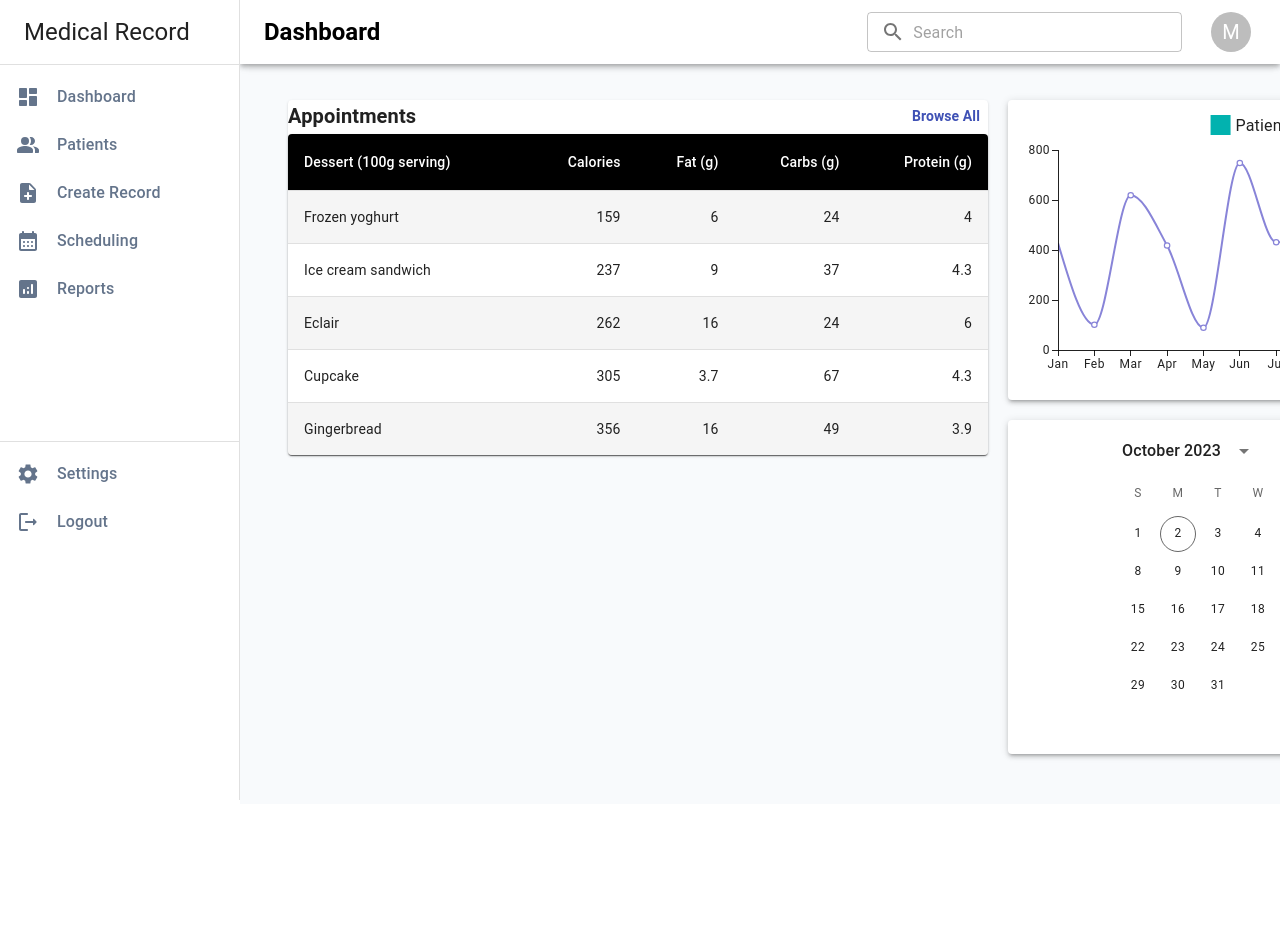
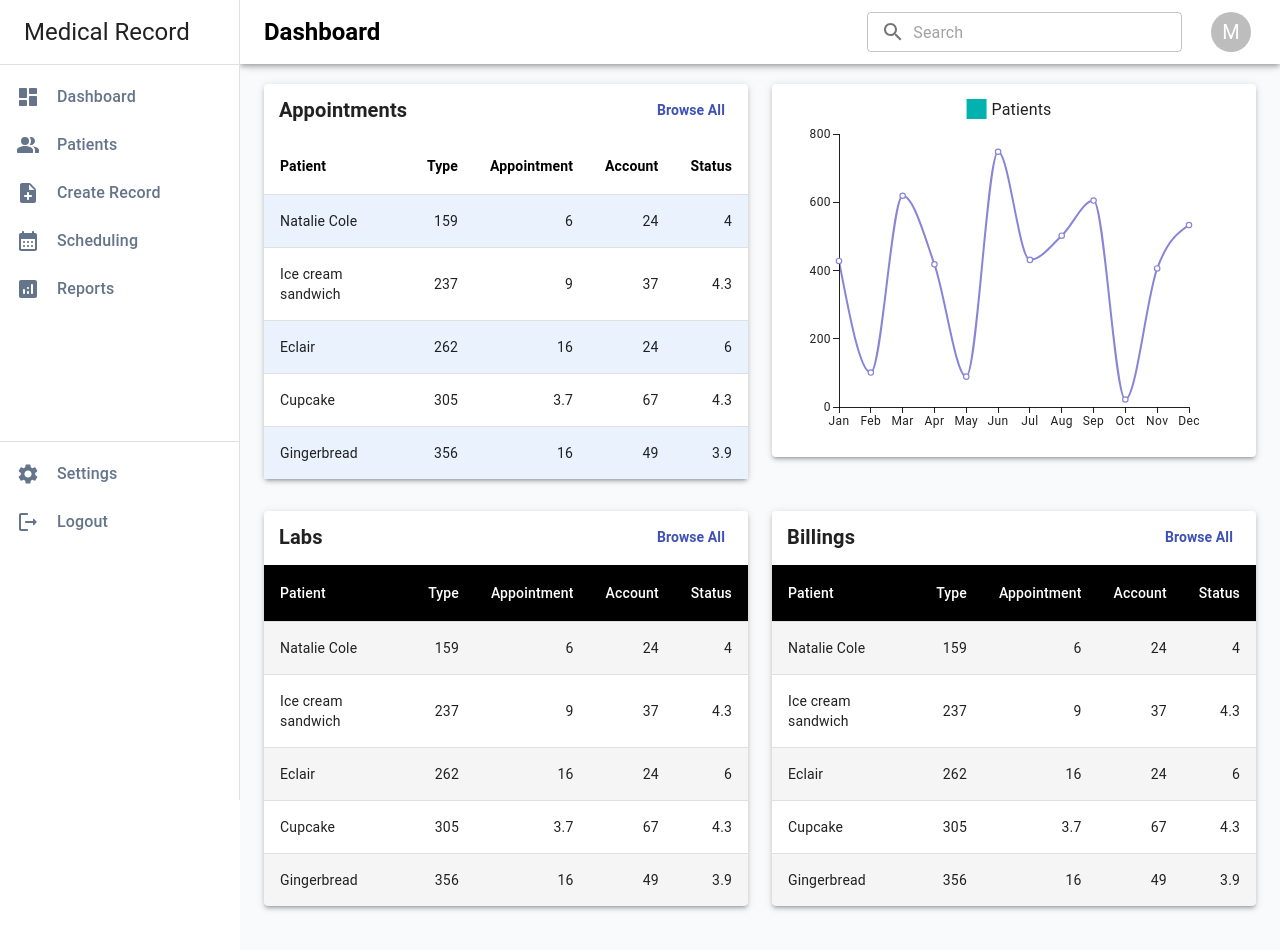
Before and after one commit to absolemlee/medical-record, a Next.js app: page /doctor in a window 1280 px wide. Shown: the top 950 px of the page. Before the commit the page ends 804 px from the top, so only its background shows below. Built offline with nearby package versions, Linux system fonts and the light colour scheme.

Commit message:
add tables in doctor dashboard and their styles

```diff
--- /dev/null
+++ b/app/components/doctor/AppointmentTable.tsx
@@ -0,0 +1,85 @@
+"use client"
+import React from 'react'
+import Table from '@mui/material/Table';
+import Paper from '@mui/material/Table';
+import TableBody from '@mui/material/TableBody';
+import TableCell, { tableCellClasses } from '@mui/material/TableCell';
+import TableContainer from '@mui/material/TableContainer';
+import TableHead from '@mui/material/TableHead';
+import TableRow from '@mui/material/TableRow';
+import { styled } from '@mui/material/styles';
+
+const StyledTableCell = styled(TableCell)(({ theme }) => ({
+  [`&.${tableCellClasses.head}`]: {
+    // backgroundColor: theme.palette.common.black,
+    color: theme.palette.common.black,
+    fontWeight: 'bold'
+  },
+  [`&.${tableCellClasses.body}`]: {
+    fontSize: 14,
+  },
+}));
+
+const StyledTableRow = styled(TableRow)(({ theme }) => ({
+  '&:nth-of-type(odd)': {
+    // backgroundColor: theme.palette.action.hover,
+    backgroundColor: "#eaf2fe"
+    // backgroundColor: "#e5ccff"
+  },
+  // hide last border
+  '&:last-child td, &:last-child th': {
+    border: 0,
+  },
+}));
+
+
+function createData(
+  name: string,
+  calories: number,
+  fat: number,
+  carbs: number,
+  protein: number,
+) {
+  return { name, calories, fat, carbs, protein };
+}
+
+const rows = [
+  createData('Natalie Cole', 159, 6.0, 24, 4.0),
+  createData('Ice cream sandwich', 237, 9.0, 37, 4.3),
+  createData('Eclair', 262, 16.0, 24, 6.0),
+  createData('Cupcake', 305, 3.7, 67, 4.3),
+  createData('Gingerbread', 356, 16.0, 49, 3.9),
+];
+
+const AppointmentTable = () => {
+  return (
+    <TableContainer component={Paper}>
+      <Table sx={{ minWidth: 100 }} aria-label="customized table">
+        <TableHead>
+          <TableRow>
+            <StyledTableCell>Patient</StyledTableCell>
+            <StyledTableCell align="right">Type</StyledTableCell>
+            <StyledTableCell align="right">Appointment</StyledTableCell>
+            <StyledTableCell align="right">Account</StyledTableCell>
+            <StyledTableCell align="right">Status</StyledTableCell>
+          </TableRow>
+        </TableHead>
+        <TableBody>
+          {rows.map((row) => (
+            <StyledTableRow key={row.name}>
+              <StyledTableCell component="th" scope="row">
+                {row.name}
+              </StyledTableCell>
+              <StyledTableCell align="right">{row.calories}</StyledTableCell>
+              <StyledTableCell align="right">{row.fat}</StyledTableCell>
+              <StyledTableCell align="right">{row.carbs}</StyledTableCell>
+              <StyledTableCell align="right">{row.protein}</StyledTableCell>
+            </StyledTableRow>
+          ))}
+        </TableBody>
+      </Table>
+    </TableContainer>
+  )
+}
+
+export default AppointmentTable
--- /dev/null
+++ b/app/components/doctor/BillingTable.tsx
@@ -0,0 +1,82 @@
+"use client"
+import React from 'react'
+import Table from '@mui/material/Table';
+import Paper from '@mui/material/Table';
+import TableBody from '@mui/material/TableBody';
+import TableCell, { tableCellClasses } from '@mui/material/TableCell';
+import TableContainer from '@mui/material/TableContainer';
+import TableHead from '@mui/material/TableHead';
+import TableRow from '@mui/material/TableRow';
+import { styled } from '@mui/material/styles';
+
+const StyledTableCell = styled(TableCell)(({ theme }) => ({
+  [`&.${tableCellClasses.head}`]: {
+    backgroundColor: theme.palette.common.black,
+    color: theme.palette.common.white,
+  },
+  [`&.${tableCellClasses.body}`]: {
+    fontSize: 14,
+  },
+}));
+
+const StyledTableRow = styled(TableRow)(({ theme }) => ({
+  '&:nth-of-type(odd)': {
+    backgroundColor: theme.palette.action.hover,
+  },
+  // hide last border
+  '&:last-child td, &:last-child th': {
+    border: 0,
+  },
+}));
+
+
+function createData(
+  name: string,
+  calories: number,
+  fat: number,
+  carbs: number,
+  protein: number,
+) {
+  return { name, calories, fat, carbs, protein };
+}
+
+const rows = [
+  createData('Natalie Cole', 159, 6.0, 24, 4.0),
+  createData('Ice cream sandwich', 237, 9.0, 37, 4.3),
+  createData('Eclair', 262, 16.0, 24, 6.0),
+  createData('Cupcake', 305, 3.7, 67, 4.3),
+  createData('Gingerbread', 356, 16.0, 49, 3.9),
+];
+
+const BillingTable = () => {
+  return (
+    <TableContainer component={Paper}>
+      <Table sx={{ minWidth: 100 }} aria-label="customized table">
+        <TableHead>
+          <TableRow>
+            <StyledTableCell>Patient</StyledTableCell>
+            <StyledTableCell align="right">Type</StyledTableCell>
+            <StyledTableCell align="right">Appointment</StyledTableCell>
+            <StyledTableCell align="right">Account</StyledTableCell>
+            <StyledTableCell align="right">Status</StyledTableCell>
+          </TableRow>
+        </TableHead>
+        <TableBody>
+          {rows.map((row) => (
+            <StyledTableRow key={row.name}>
+              <StyledTableCell component="th" scope="row">
+                {row.name}
+              </StyledTableCell>
+              <StyledTableCell align="right">{row.calories}</StyledTableCell>
+              <StyledTableCell align="right">{row.fat}</StyledTableCell>
+              <StyledTableCell align="right">{row.carbs}</StyledTableCell>
+              <StyledTableCell align="right">{row.protein}</StyledTableCell>
+            </StyledTableRow>
+          ))}
+        </TableBody>
+      </Table>
+    </TableContainer>
+  )
+}
+
+export default BillingTable
--- a/app/components/doctor/Chart.tsx
+++ b/app/components/doctor/Chart.tsx
@@ -15,8 +15,8 @@ const Chart = () => {
 
   return (
     <LineChart
-      width={500}
-      height={300}
+      width={450}
+      height={373}
       series={[
         { data: uData, label: 'Patients' },
       ]}
--- /dev/null
+++ b/app/components/doctor/LabTable.tsx
@@ -0,0 +1,82 @@
+"use client"
+import React from 'react'
+import Table from '@mui/material/Table';
+import Paper from '@mui/material/Table';
+import TableBody from '@mui/material/TableBody';
+import TableCell, { tableCellClasses } from '@mui/material/TableCell';
+import TableContainer from '@mui/material/TableContainer';
+import TableHead from '@mui/material/TableHead';
+import TableRow from '@mui/material/TableRow';
+import { styled } from '@mui/material/styles';
+
+const StyledTableCell = styled(TableCell)(({ theme }) => ({
+  [`&.${tableCellClasses.head}`]: {
+    backgroundColor: theme.palette.common.black,
+    color: theme.palette.common.white,
+  },
+  [`&.${tableCellClasses.body}`]: {
+    fontSize: 14,
+  },
+}));
+
+const StyledTableRow = styled(TableRow)(({ theme }) => ({
+  '&:nth-of-type(odd)': {
+    backgroundColor: theme.palette.action.hover,
+  },
+  // hide last border
+  '&:last-child td, &:last-child th': {
+    border: 0,
+  },
+}));
+
+
+function createData(
+  name: string,
+  calories: number,
+  fat: number,
+  carbs: number,
+  protein: number,
+) {
+  return { name, calories, fat, carbs, protein };
+}
+
+const rows = [
+  createData('Natalie Cole', 159, 6.0, 24, 4.0),
+  createData('Ice cream sandwich', 237, 9.0, 37, 4.3),
+  createData('Eclair', 262, 16.0, 24, 6.0),
+  createData('Cupcake', 305, 3.7, 67, 4.3),
+  createData('Gingerbread', 356, 16.0, 49, 3.9),
+];
+
+const LabTable = () => {
+  return (
+    <TableContainer component={Paper}>
+      <Table sx={{ minWidth: 100 }} aria-label="customized table">
+        <TableHead>
+          <TableRow>
+            <StyledTableCell>Patient</StyledTableCell>
+            <StyledTableCell align="right">Type</StyledTableCell>
+            <StyledTableCell align="right">Appointment</StyledTableCell>
+            <StyledTableCell align="right">Account</StyledTableCell>
+            <StyledTableCell align="right">Status</StyledTableCell>
+          </TableRow>
+        </TableHead>
+        <TableBody>
+          {rows.map((row) => (
+            <StyledTableRow key={row.name}>
+              <StyledTableCell component="th" scope="row">
+                {row.name}
+              </StyledTableCell>
+              <StyledTableCell align="right">{row.calories}</StyledTableCell>
+              <StyledTableCell align="right">{row.fat}</StyledTableCell>
+              <StyledTableCell align="right">{row.carbs}</StyledTableCell>
+              <StyledTableCell align="right">{row.protein}</StyledTableCell>
+            </StyledTableRow>
+          ))}
+        </TableBody>
+      </Table>
+    </TableContainer>
+  )
+}
+
+export default LabTable
--- a/app/doctor/page.tsx
+++ b/app/doctor/page.tsx
@@ -1,80 +1,89 @@
-"use client"
 import React from 'react'
 import {
   AppBar,
   Container,
   Toolbar,
-  Box,
+  // Box,
   Menu,
   Typography,
   IconButton,
   MenuItem,
   Button,
-  Paper,
+  // Paper,
 }
   from '@mui/material'
 
-import Table from '@mui/material/Table';
-import TableBody from '@mui/material/TableBody';
-import TableCell, { tableCellClasses } from '@mui/material/TableCell';
-import TableContainer from '@mui/material/TableContainer';
-import TableHead from '@mui/material/TableHead';
-import TableRow from '@mui/material/TableRow';
+import Grid from '@mui/material/Grid';
+import Paper from '@mui/material/Paper';
+import Box from '@mui/material/Box';
 
 import Chart from '../components/doctor/Chart';
 import Calendar from '../components/doctor/Calendar';
+import AppointmentTable from '../components/doctor/AppointmentTable';
+import LabTable from '../components/doctor/LabTable';
+import BillingTable from '../components/doctor/BillingTable';
 
-import { styled } from '@mui/material/styles';
-
-const StyledTableCell = styled(TableCell)(({ theme }) => ({
-  [`&.${tableCellClasses.head}`]: {
-    backgroundColor: theme.palette.common.black,
-    color: theme.palette.common.white,
-  },
-  [`&.${tableCellClasses.body}`]: {
-    fontSize: 14,
-  },
-}));
-
-const StyledTableRow = styled(TableRow)(({ theme }) => ({
-  '&:nth-of-type(odd)': {
-    backgroundColor: theme.palette.action.hover,
-  },
-  // hide last border
-  '&:last-child td, &:last-child th': {
-    border: 0,
-  },
-}));
-
-
-function createData(
-  name: string,
-  calories: number,
-  fat: number,
-  carbs: number,
-  protein: number,
-) {
-  return { name, calories, fat, carbs, protein };
-}
-
-const rows = [
-  createData('Frozen yoghurt', 159, 6.0, 24, 4.0),
-  createData('Ice cream sandwich', 237, 9.0, 37, 4.3),
-  createData('Eclair', 262, 16.0, 24, 6.0),
-  createData('Cupcake', 305, 3.7, 67, 4.3),
-  createData('Gingerbread', 356, 16.0, 49, 3.9),
-];
 
 const DoctorDashboard = () => {
 
   return (
-    <Container sx={{ display: 'flex', bgcolor: '#F8FAFC', padding: '20px 0px 50px' }}>
-      <Container
-        // component="main"
-        sx={{ display: 'flex', columnGap: '20px', mt: 2 }}
-      >
-        <Box sx={{ flexGrow: 2 }}>
-          <Paper>
+    <Container sx={{ display: 'flex', bgcolor: '#F8FAFC', padding: '20px 0 50px 0', justifyContent: 'space-around' }}>
+      <Box sx={{ width: '100%' }}>
+        <Grid container rowSpacing={1} columnSpacing={{ xs: 1, sm: 2, md: 3 }}>
+          <Grid item xs={6}>
+            <Paper elevation={3} sx={{ mb: 3 }}>
+              <Box sx={{ display: 'flex', justifyContent: 'space-between', padding: '10px 15px' }}>
+                <Typography variant="h6" sx={{ fontWeight: 'bold' }}>
+                  Appointments
+                </Typography>
+                <Button>
+                  <Typography variant="subtitle2" sx={{ textTransform: 'capitalize', fontWeight: 'bold' }}>
+                    Browse all
+                  </Typography>
+                </Button>
+              </Box>
+              <AppointmentTable />
+            </Paper>
+          </Grid>
+          <Grid item xs={6}>
+            <Paper elevation={3} sx={{display: 'flex'}}>
+              <Chart />
+            </Paper>
+          </Grid>
+          <Grid item xs={6}>
+            <Paper elevation={3} sx={{ mb: 3 }}>
+              <Box sx={{ display: 'flex', justifyContent: 'space-between', padding: '10px 15px' }}>
+                <Typography variant="h6" sx={{ fontWeight: 'bold' }}>
+                  Labs
+                </Typography>
+                <Button>
+                  <Typography variant="subtitle2" sx={{ textTransform: 'capitalize', fontWeight: 'bold' }}>
+                    Browse all
+                  </Typography>
+                </Button>
+              </Box>
+              <LabTable />
+            </Paper>
+          </Grid>
+          <Grid item xs={6}>
+            <Paper elevation={3}>
+              <Box sx={{ display: 'flex', justifyContent: 'space-between', padding: '10px 15px' }}>
+                <Typography variant="h6" sx={{ fontWeight: 'bold' }}>
+                  Billings
+                </Typography>
+                <Button>
+                  <Typography variant="subtitle2" sx={{ textTransform: 'capitalize', fontWeight: 'bold' }}>
+                    Browse all
+                  </Typography>
+                </Button>
+              </Box>
+              <BillingTable />
+            </Paper>
+          </Grid>
+        </Grid>
+      </Box>
+      {/* <Box sx={{ flexGrow: 0, gap: '20px' }}>
+        <Paper elevation={3} sx={{ mb: 3 }}>
           <Box sx={{ display: 'flex', justifyContent: 'space-between' }}>
             <Typography variant="h6" sx={{ fontWeight: 'bold' }}>
               Appointments
@@ -85,55 +94,42 @@ const DoctorDashboard = () => {
               </Typography>
             </Button>
           </Box>
-            <TableContainer component={Paper}>
-              <Table sx={{ minWidth: 700 }} aria-label="customized table">
-                <TableHead>
-                  <TableRow>
-                    <StyledTableCell>Dessert (100g serving)</StyledTableCell>
-                    <StyledTableCell align="right">Calories</StyledTableCell>
-                    <StyledTableCell align="right">Fat&nbsp;(g)</StyledTableCell>
-                    <StyledTableCell align="right">Carbs&nbsp;(g)</StyledTableCell>
-                    <StyledTableCell align="right">Protein&nbsp;(g)</StyledTableCell>
-                  </TableRow>
-                </TableHead>
-                <TableBody>
-                  {rows.map((row) => (
-                    <StyledTableRow key={row.name}>
-                      <StyledTableCell component="th" scope="row">
-                        {row.name}
-                      </StyledTableCell>
-                      <StyledTableCell align="right">{row.calories}</StyledTableCell>
-                      <StyledTableCell align="right">{row.fat}</StyledTableCell>
-                      <StyledTableCell align="right">{row.carbs}</StyledTableCell>
-                      <StyledTableCell align="right">{row.protein}</StyledTableCell>
-                    </StyledTableRow>
-                  ))}
-                </TableBody>
-              </Table>
-            </TableContainer>
+          <AppointmentTable />
         </Paper>
 
-          {/* <Paper>
-            <Typography>Appointment list</Typography>
+        <Paper elevation={3} sx={{ mb: 3 }}>
+          <Box sx={{ display: 'flex', justifyContent: 'space-between' }}>
+            <Typography variant="h6" sx={{ fontWeight: 'bold' }}>
+              Labs
+            </Typography>
+            <Button>
+              <Typography variant="subtitle2" sx={{ textTransform: 'capitalize', fontWeight: 'bold' }}>
+                Browse all
+              </Typography>
+            </Button>
+          </Box>
+          <LabTable />
         </Paper>
-          <Paper>
-            <Typography>Labs list</Typography>
-          </Paper>
-          <Paper>
-            <Typography>Billings list</Typography>
-          </Paper> */}
       </Box>
 
       <Box sx={{ flexGrow: 0, gap: '20px', display: 'flex', flexDirection: 'column' }}>
         <Paper elevation={3}>
-            {/* <Typography>Patients dummy line chart</Typography> */}
           <Chart />
         </Paper>
         <Paper elevation={3}>
-            <Calendar />
+          <Box sx={{ display: 'flex', justifyContent: 'space-between' }}>
+            <Typography variant="h6" sx={{ fontWeight: 'bold' }}>
+              Billings
+            </Typography>
+            <Button>
+              <Typography variant="subtitle2" sx={{ textTransform: 'capitalize', fontWeight: 'bold' }}>
+                Browse all
+              </Typography>
+            </Button>
+          </Box>
+          <BillingTable />
         </Paper>
-        </Box>
-      </Container>
+      </Box> */}
     </Container>
   )
 }
--- a/app/layout.tsx
+++ b/app/layout.tsx
@@ -1,7 +1,7 @@
 import NavBar from './components/NavBar'
 import type { Metadata } from 'next'
 import { Inter } from 'next/font/google'
-import './globals.css'
+// import './globals.css'
 
 import ThemeRegistry from './components/ThemeRegistry/ThemeRegistry'
 
```
Lines whose indentation alone changed are shown as unchanged.
